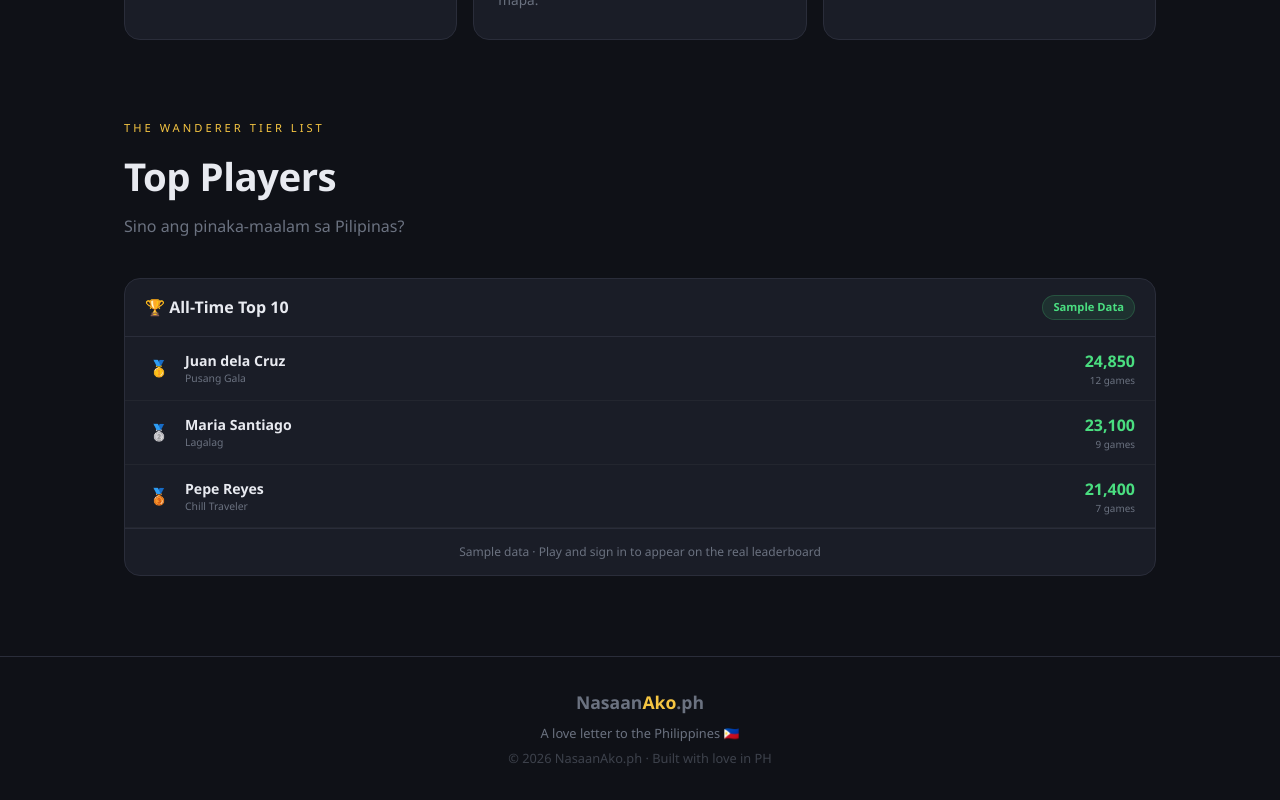
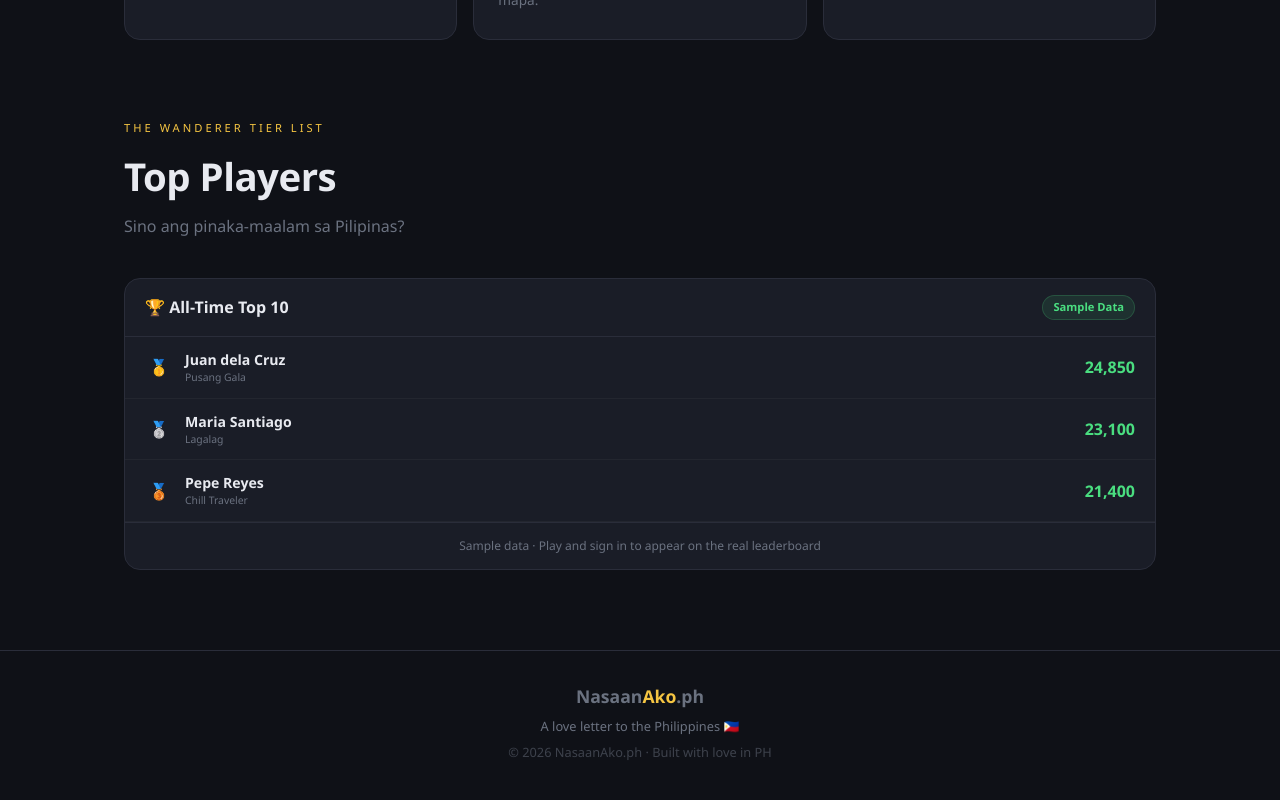
Before and after one commit to mjp-space/nasaanako-ph, a Next.js app: page / in a window 1280 px wide. Shown: the part 1190-1990 px from the top of the page. Built offline with nearby package versions, Linux system fonts and the light colour scheme; no server answers; the database is empty.

Commit message:
fix: remove games count from leaderboard

```diff
--- a/app/page.tsx
+++ b/app/page.tsx
@@ -153,10 +153,7 @@
                 <div style={{ fontWeight: 700, fontSize: '0.88rem' }}>{p.display_name}</div>
                 <div style={{ fontSize: '0.65rem', color: 'var(--muted)' }}>{p.tier}</div>
               </div>
-              <div style={{ textAlign: 'right' }}>
-                <div style={{ fontWeight: 800, color: 'var(--accent2)' }}>{p.total_score?.toLocaleString()}</div>
-                <div style={{ fontSize: '0.62rem', color: 'var(--muted)' }}>{p.games_played || 0} {(p.games_played || 0) === 1 ? 'game' : 'games'}</div>
-              </div>
+              <div style={{ fontWeight: 800, color: 'var(--accent2)' }}>{p.total_score?.toLocaleString()}</div>
             </div>
           ))}
           {leaderboard.length === 0 && (
```
